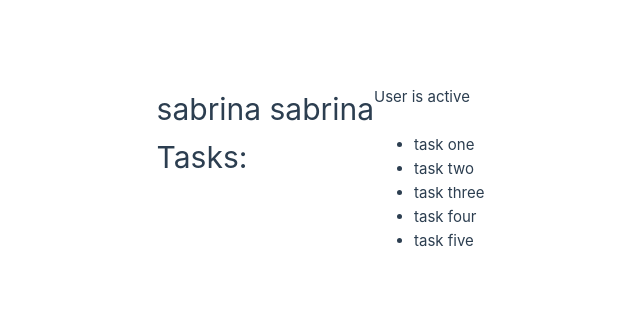
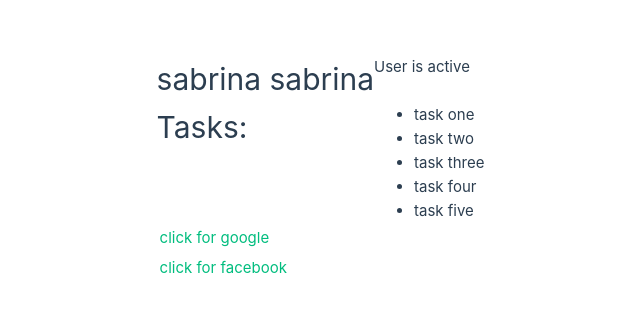
Before and after one commit to sabrinara/Vue, a Vue app in the folder CLI/vue-2025-CLI-project/: page / in a window 1280 px wide. Shown: the part 231-544 px from the top of the page, without its empty margins (266-906 px from the left). Built offline with nearby package versions, Linux system fonts and the light colour scheme.

Commit message:
v-bind derectives

```diff
--- a/CLI/vue-2025-CLI-project/src/App.vue
+++ b/CLI/vue-2025-CLI-project/src/App.vue
@@ -4,7 +4,9 @@ export default{
     return {
       name: "sabrina sabrina",// optional api data() and interpolation
       status: 'active',
-      tasks: ['task one','task two','task three','task four','task five']
+      tasks: ['task one','task two','task three','task four','task five'],
+      link:"https://google.com",
+      link2:"https://facebook.com",
     };
   },
 };
@@ -23,4 +25,10 @@ export default{
   <ul>
     <li v-for="task in tasks" key="task">{{ task }} </li>
   </ul>
+
+  <!-- v-bind  -->
+   <a v-bind:href="link"> click for google</a>
+   <br>
+   <!-- another way  -->
+     <a :href="link2"> click for facebook</a>
 </template>
```
